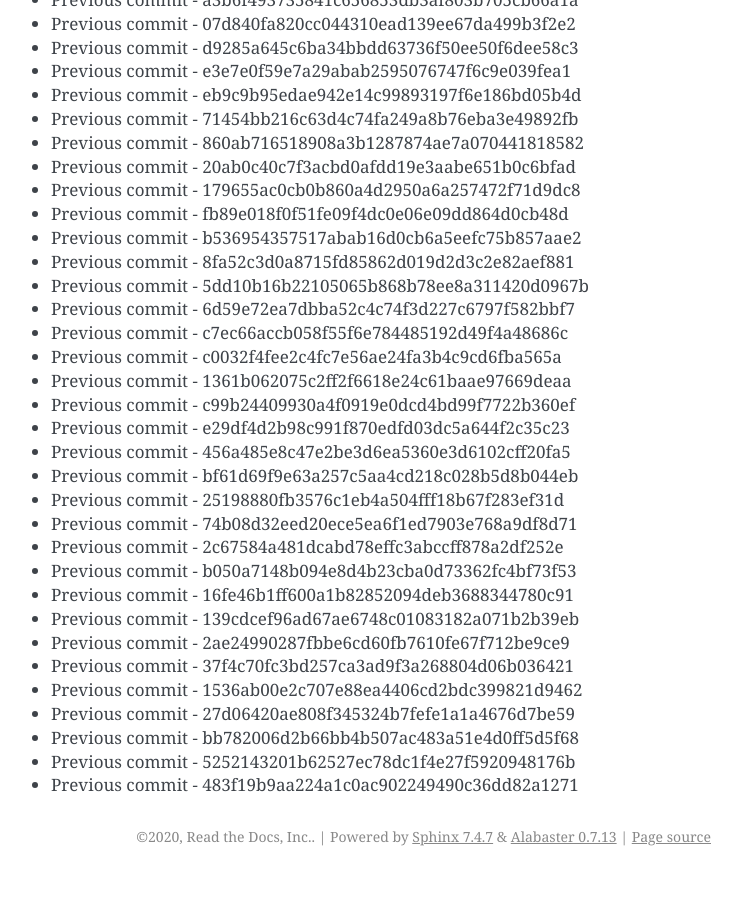
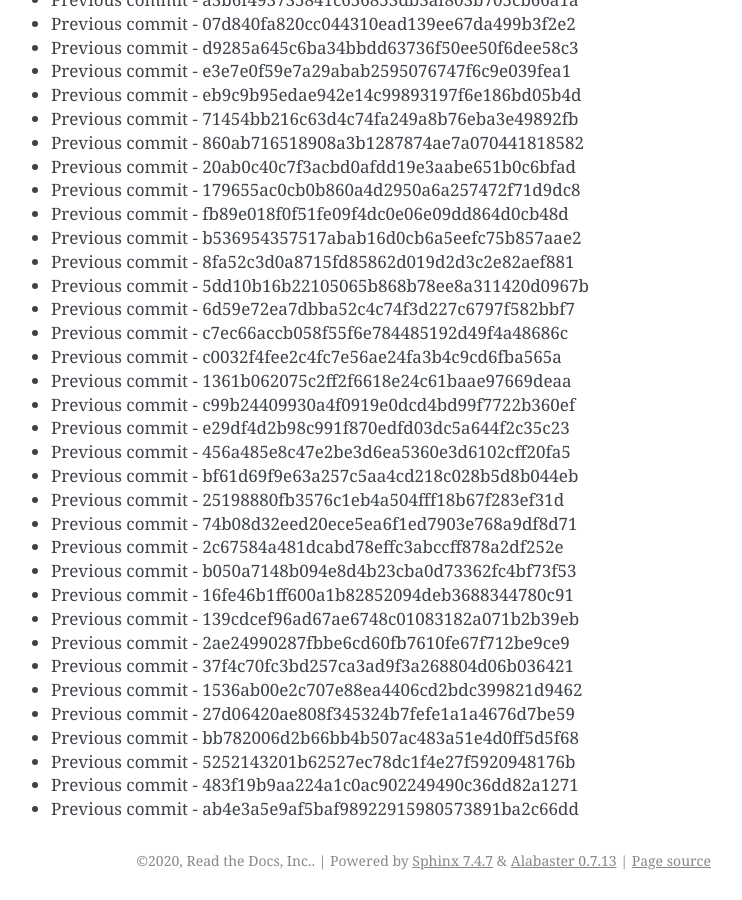
Before and after one commit to readthedocs/rtd-git-stresstest, a Sphinx documentation site: the page built from docs/updates.rst, in a window 1280 px wide and 900 px high, scrolled down 94439 px. Shown: the whole window, without its empty margins (399-1141 px from the left). Built offline with Sphinx 7.4.7, drawn with Linux system fonts in a browser that asks for light colours; before the commit the page ends 95315 px from its top, so only the background shows below that.

Commit message:
Generating commit from previous: ab4e3a5e9af5baf98922915980573891ba2c66dd

```diff
--- a/docs/updates.rst
+++ b/docs/updates.rst
@@ -4000,3 +4000,4 @@ It can be tested for any performance characteristics.
 * Previous commit - bb782006d2b66bb4b507ac483a51e4d0ff5d5f68
 * Previous commit - 5252143201b62527ec78dc1f4e27f5920948176b
 * Previous commit - 483f19b9aa224a1c0ac902249490c36dd82a1271
+* Previous commit - ab4e3a5e9af5baf98922915980573891ba2c66dd
```
